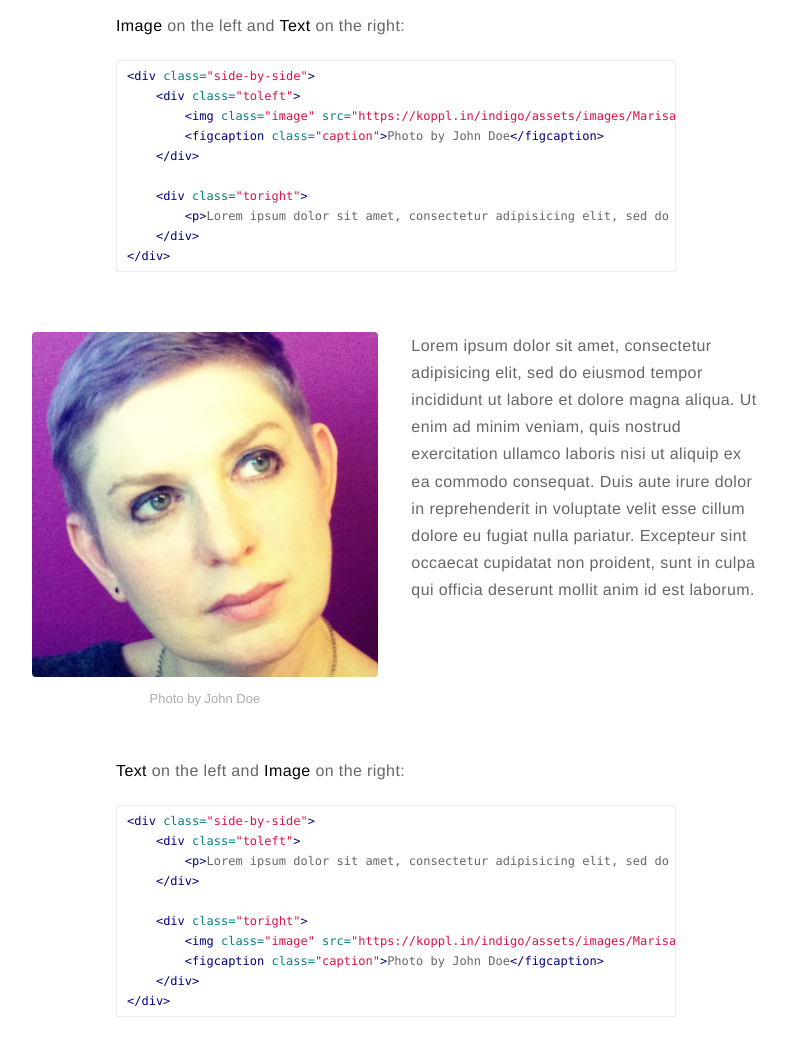
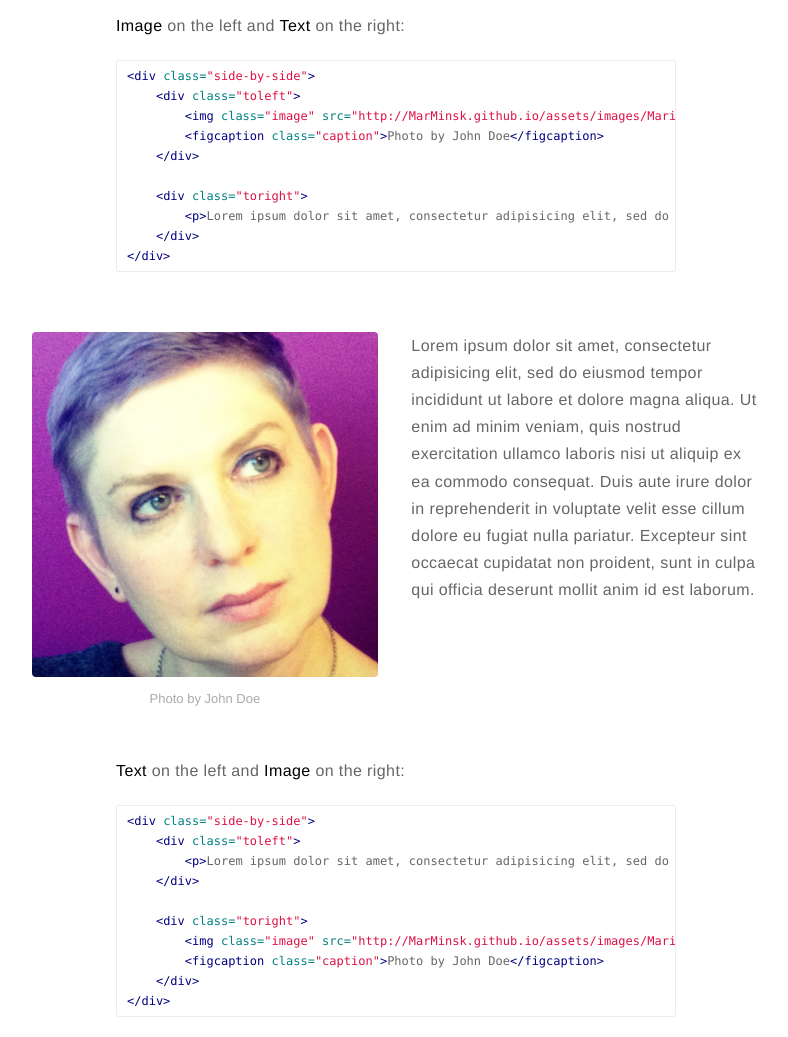
Before and after one commit to MarMinsk/MarMinsk.github.io, a Jekyll site: the page built from _posts/2015-02-24-markdown-extra-components.markdown, in a window 1280 px wide and 1400 px high, scrolled down 1068 px. Shown: the part 151-1188 px from the top of the window, without its empty margins (244-1032 px from the left). Built offline with Jekyll 4.4.1, drawn with Linux system fonts in a browser that asks for light colours; part of the change alters nothing that is shown.

Commit message:
adding my github.io url

```diff
--- a/_config.yml
+++ b/_config.yml
@@ -17,8 +17,9 @@ resume: true
 # resume-url: https://google.com/?q=my+resume
 resume-url: assets/images/Marisa-Wheatley-GA-WDI-CV.pdf
 
-url: https://koppl.in/indigo
+# url: https://koppl.in/indigo
 # your url: http://USERNAME.github.io
+url: http://MarMinsk.github.io
 
 permalink: /:title/
 
```
